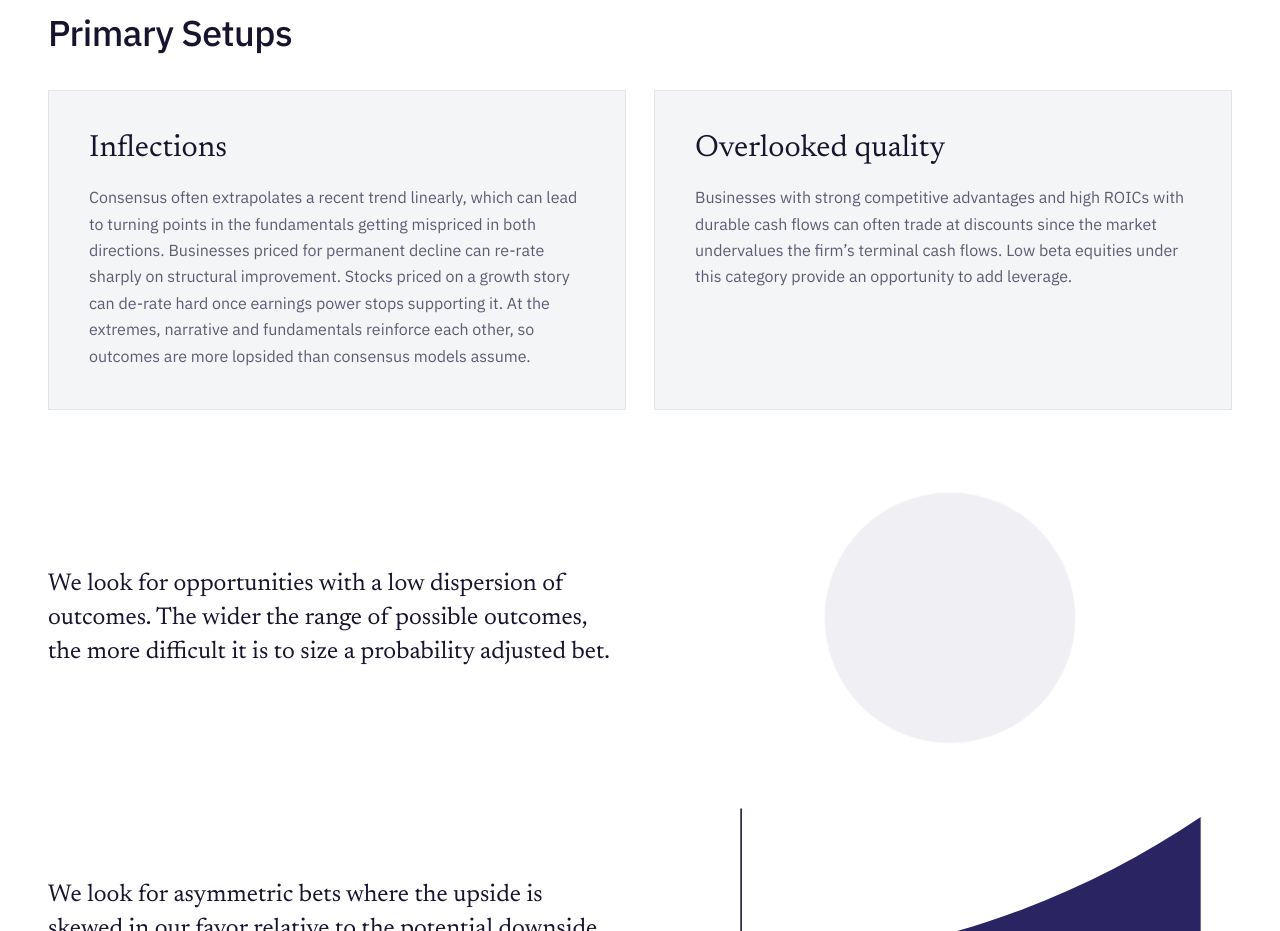
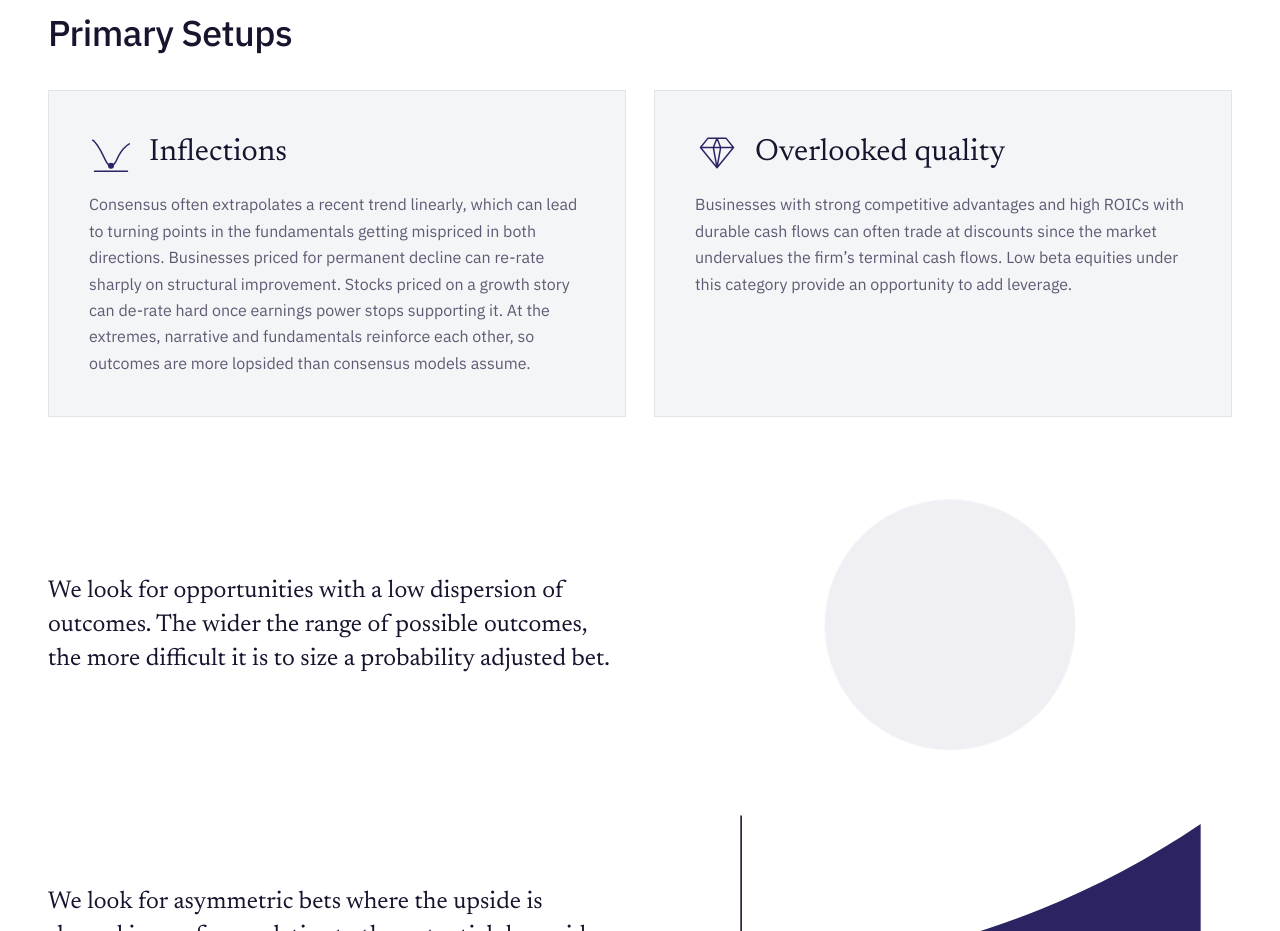
Before and after one commit to KevinLourd/dualis-research, a Next.js app in the folder site/: page /investment-process in a window 1280 px wide. Shown: the part 2140-3071 px from the top of the page. Built offline with nearby package versions, Linux system fonts and the light colour scheme; no server answers; the database is empty.

Commit message:
feat(site): an icon beside the Inflections and Overlooked quality titles
Same line style as the What we look for cards: a curve that turns for
Inflections, a cut gem for Overlooked quality.

Co-Authored-By: Claude Opus 5.5 <noreply@anthropic.com>

```diff
--- a/site/src/app/globals.css
+++ b/site/src/app/globals.css
@@ -1842,9 +1842,19 @@ h2 + .lead,
   background: var(--grey);
 }
 .setups h3 {
+  display: flex;
+  align-items: center;
+  gap: 16px;
   font-weight: 400;
   font-size: clamp(26px, 2.4vw, 34px);
   color: var(--ink);
+}
+/* An icon beside each setup title (Kevin 2026-11-18), the cards' line style. */
+.setup-icon {
+  flex: none;
+  width: 44px;
+  height: 44px;
+  color: var(--brand);
 }
 .setups p {
   margin-top: 16px;
--- a/site/src/app/investment-process/page.tsx
+++ b/site/src/app/investment-process/page.tsx
@@ -1,7 +1,7 @@
 import type { Metadata } from "next";
 import { CtaBand } from "@/components/blocks";
 import { CardCarousel } from "@/components/card-carousel";
-import type { Card } from "@/components/cards";
+import { Icon, type Card } from "@/components/cards";
 import { AsymmetryFigure, DispersionFigure } from "@/components/edge-figures";
 import { MARKETS } from "@/lib/model";
 
@@ -55,10 +55,12 @@ const LOOK_FOR: readonly Card[] = [
 const SETUPS = [
   {
     title: "Inflections",
+    icon: "inflection",
     body: "Consensus often extrapolates a recent trend linearly, which can lead to turning points in the fundamentals getting mispriced in both directions. Businesses priced for permanent decline can re-rate sharply on structural improvement. Stocks priced on a growth story can de-rate hard once earnings power stops supporting it. At the extremes, narrative and fundamentals reinforce each other, so outcomes are more lopsided than consensus models assume.",
   },
   {
     title: "Overlooked quality",
+    icon: "quality",
     body: "Businesses with strong competitive advantages and high ROICs with durable cash flows can often trade at discounts since the market undervalues the firm’s terminal cash flows. Low beta equities under this category provide an opportunity to add leverage.",
   },
 ] as const;
@@ -112,7 +114,10 @@ export default function InvestmentProcess() {
           <div className="setups">
             {SETUPS.map((s) => (
               <article key={s.title}>
-                <h3>{s.title}</h3>
+                <h3>
+                  <Icon name={s.icon} className="setup-icon" />
+                  {s.title}
+                </h3>
                 <p>{s.body}</p>
               </article>
             ))}
--- a/site/src/components/cards.tsx
+++ b/site/src/components/cards.tsx
@@ -6,7 +6,7 @@
  */
 
 export type Suit = "spade" | "heart" | "club" | "diamond";
-export type CardIcon = "small-caps" | "cycle" | "globe" | "themes";
+export type CardIcon = "small-caps" | "cycle" | "globe" | "themes" | "inflection" | "quality";
 export type Card = { suit: Suit; icon: CardIcon; title: string; line: string };
 
 const SUIT_PATHS: Record<Suit, string> = {
@@ -24,30 +24,43 @@ function SuitGlyph({ suit }: { suit: Suit }) {
   );
 }
 
-/** Line icons, one per card title. */
-function Icon({ name }: { name: CardIcon }) {
+/** Line icons, one per card title; also beside the Primary Setups titles (Kevin 2026-11-18). */
+export function Icon({ name, className = "pc-icon" }: { name: CardIcon; className?: string }) {
   const common = { viewBox: "0 0 48 48", fill: "none", stroke: "currentColor", strokeWidth: 1.6, strokeLinecap: "round", strokeLinejoin: "round" } as const;
   if (name === "small-caps")
     return (
-      <svg {...common} className="pc-icon" aria-hidden="true">
+      <svg {...common} className={className} aria-hidden="true">
         <path d="M6 42h36M10 42V30h7v12M20.5 42V22h7v20M31 42V10h7v32" />
       </svg>
     );
   if (name === "cycle")
     return (
-      <svg {...common} className="pc-icon" aria-hidden="true">
+      <svg {...common} className={className} aria-hidden="true">
         <path d="M4 24c5-16 11-16 16 0s11 16 16 0 6-9 8-9M4 40h40" />
       </svg>
     );
   if (name === "globe")
     return (
-      <svg {...common} className="pc-icon" aria-hidden="true">
+      <svg {...common} className={className} aria-hidden="true">
         <circle cx="24" cy="24" r="18" />
         <path d="M6 24h36M24 6c-6 5-9 11-9 18s3 13 9 18c6-5 9-11 9-18s-3-13-9-18Z" />
       </svg>
     );
+  if (name === "inflection")
+    return (
+      <svg {...common} className={className} aria-hidden="true">
+        <path d="M4 10c6 4 10 14 14 22 2 4 4 6 6 6s4-2 6-6c3-7 7-14 14-18M6 44h36" />
+        <circle cx="24" cy="38" r="2.5" fill="currentColor" />
+      </svg>
+    );
+  if (name === "quality")
+    return (
+      <svg {...common} className={className} aria-hidden="true">
+        <path d="M14 8h20l8 10-18 22L6 18Z M6 18h36 M20 18l4-10 4 10 M20 18l4 22 4-22" />
+      </svg>
+    );
   return (
-    <svg {...common} className="pc-icon" aria-hidden="true">
+    <svg {...common} className={className} aria-hidden="true">
       <circle cx="24" cy="9" r="4" />
       <circle cx="10" cy="26" r="4" />
       <circle cx="38" cy="26" r="4" />
```
